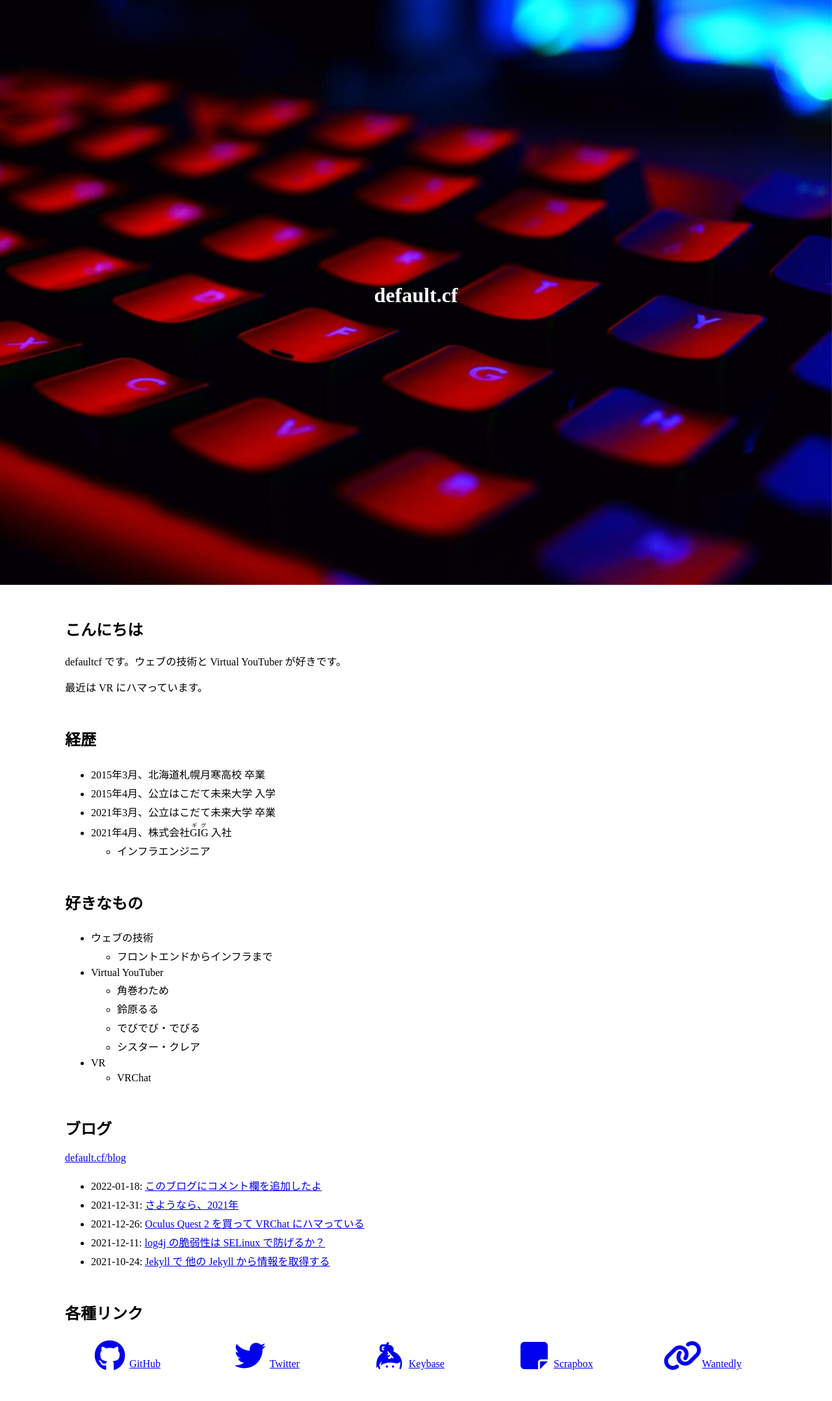
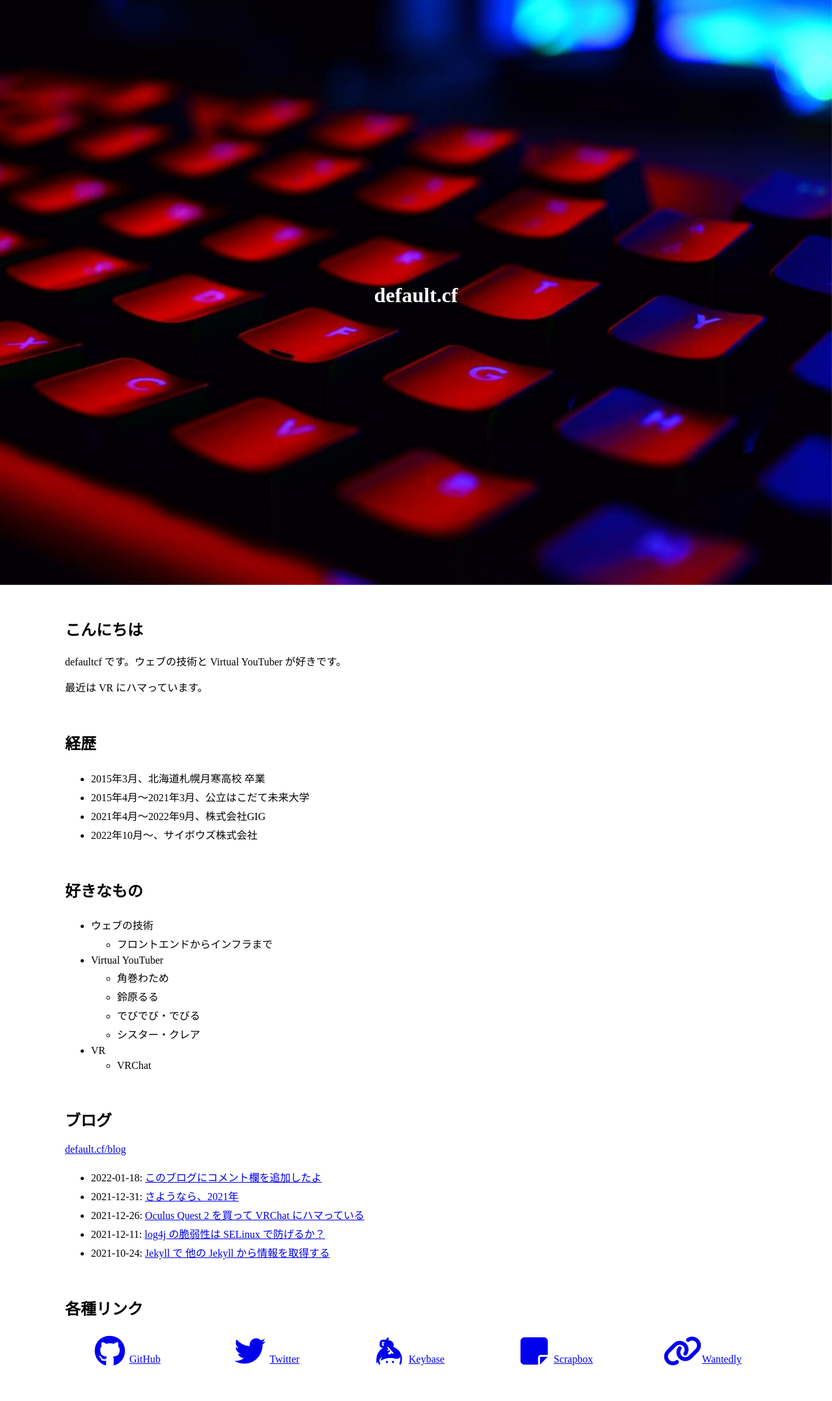
Before and after one commit to defaultcf/defaultcf.github.io, a Jekyll site: the page built from index.markdown, in a window 1280 px wide. Shown: the whole page at 65% size. Built offline with Jekyll 4.4.1, drawn with Linux system fonts in a browser that asks for light colours; nearby versions of some CDN libraries.

Commit message:
レイアウトと職歴を修正

```diff
--- a/index.markdown
+++ b/index.markdown
@@ -7,85 +7,92 @@
     <h1>default.cf</h1>
   </div>
 </header>
+
 <main>
-  <h2>こんにちは</h2>
-  <p>defaultcf です。ウェブの技術と Virtual YouTuber が好きです。</p>
-  <p>最近は VR にハマっています。</p>
+  <section>
+    <h2>こんにちは</h2>
+    <p>defaultcf です。ウェブの技術と Virtual YouTuber が好きです。</p>
+    <p>最近は VR にハマっています。</p>
+  </section>
 
-  <h2>経歴</h2>
-  <ul>
-    <li>2015年3月、北海道札幌月寒高校 卒業</li>
-    <li>2015年4月、公立はこだて未来大学 入学</li>
-    <li>2021年3月、公立はこだて未来大学 卒業</li>
-    <li>2021年4月、株式会社<ruby>GIG<rt>ギグ</rt></ruby> 入社
-      <ul>
-        <li>インフラエンジニア</li>
-      </ul>
-    </li>
-  </ul>
+  <section>
+    <h2>経歴</h2>
+    <ul>
+      <li>2015年3月、北海道札幌月寒高校 卒業</li>
+      <li>2015年4月～2021年3月、公立はこだて未来大学</li>
+      <li>2021年4月～2022年9月、株式会社GIG</li>
+      <li>2022年10月～、サイボウズ株式会社</li>
+    </ul>
+  </section>
 
-  <h2>好きなもの</h2>
-  <ul>
-    <li>ウェブの技術
-      <ul>
-        <li>フロントエンドからインフラまで</li>
-      </ul>
-    </li>
-    <li>Virtual YouTuber
-      <ul>
-        <li>角巻わため</li>
-        <li>鈴原るる</li>
-        <li>でびでび・でびる</li>
-        <li>シスター・クレア</li>
-      </ul>
-    </li>
-    <li>VR
-      <ul>
-        <li>VRChat</li>
-      </ul>
-    </li>
-  </ul>
+  <section>
+    <h2>好きなもの</h2>
+    <ul>
+      <li>ウェブの技術
+        <ul>
+          <li>フロントエンドからインフラまで</li>
+        </ul>
+      </li>
+      <li>Virtual YouTuber
+        <ul>
+          <li>角巻わため</li>
+          <li>鈴原るる</li>
+          <li>でびでび・でびる</li>
+          <li>シスター・クレア</li>
+        </ul>
+      </li>
+      <li>VR
+        <ul>
+          <li>VRChat</li>
+        </ul>
+      </li>
+    </ul>
+  </section>
 
-  <h2>ブログ</h2>
-  <p>
-    <a href="https://default.cf/blog/">default.cf/blog</a>
-  </p>
-  <ul>
-    {% assign entry = site.data.feed.feed.entry | slice: 0, 5 %}
-    {% for feed in entry %}
+  <section>
+    <h2>ブログ</h2>
+    <p>
+      <a href="https://default.cf/blog/">default.cf/blog</a>
+    </p>
+    <ul>
+      {% assign entry = site.data.feed.feed.entry | slice: 0, 5 %}
+      {% for feed in entry %}
+        <li>
+          {{ feed.updated | date: "%Y-%m-%d" }}:
+          <a href="{{ feed.id }}">{{ feed.title }}</a>
+        </li>
+      {% endfor %}
+    </ul>
+  </section>
+
+  <section>
+    <h2>各種リンク</h2>
+    <ul class="links">
       <li>
-        {{ feed.updated | date: "%Y-%m-%d" }}:
-        <a href="{{ feed.id }}">{{ feed.title }}</a>
+        <a href="https://github.com/defaultcf" target="_blank" rel="noopener">
+          <i class="fab fa-github fa-fw fa-3x" title="GitHub"></i>GitHub
+        </a>
       </li>
-    {% endfor %}
-  </ul>
-
-  <h2>各種リンク</h2>
-  <ul class="links">
-    <li>
-      <a href="https://github.com/defaultcf" target="_blank" rel="noopener">
-        <i class="fab fa-github fa-fw fa-3x" title="GitHub"></i>GitHub
-      </a>
-    </li>
-    <li>
-      <a href="https://twitter.com/defaultcf" target="_blank" rel="noopener">
-        <i class="fab fa-twitter fa-fw fa-3x" title="Twitter"></i>Twitter
-      </a>
-    </li>
-    <li>
-      <a href="https://keybase.io/defaultcf" target="_blank" rel="noopener">
-        <i class="fab fa-keybase fa-fw fa-3x" title="Keybase"></i>Keybase
-      </a>
-    </li>
-    <li>
-      <a href="https://scrapbox.io/defaultcf" target="_blank" rel="noopener">
-        <i class="fas fa-sticky-note fa-fw fa-3x" title="Scrapbox"></i>Scrapbox
-      </a>
-    </li>
-    <li>
-      <a href="https://www.wantedly.com/id/defaultcf" target="_blank" rel="noopener">
-        <i class="fas fa-link fa-fw fa-3x" title="Wantedly"></i>Wantedly
-      </a>
-    </li>
-  </ul>
+      <li>
+        <a href="https://twitter.com/defaultcf" target="_blank" rel="noopener">
+          <i class="fab fa-twitter fa-fw fa-3x" title="Twitter"></i>Twitter
+        </a>
+      </li>
+      <li>
+        <a href="https://keybase.io/defaultcf" target="_blank" rel="noopener">
+          <i class="fab fa-keybase fa-fw fa-3x" title="Keybase"></i>Keybase
+        </a>
+      </li>
+      <li>
+        <a href="https://scrapbox.io/defaultcf" target="_blank" rel="noopener">
+          <i class="fas fa-sticky-note fa-fw fa-3x" title="Scrapbox"></i>Scrapbox
+        </a>
+      </li>
+      <li>
+        <a href="https://www.wantedly.com/id/defaultcf" target="_blank" rel="noopener">
+          <i class="fas fa-link fa-fw fa-3x" title="Wantedly"></i>Wantedly
+        </a>
+      </li>
+    </ul>
+  </section>
 </main>
--- a/style.css
+++ b/style.css
@@ -30,10 +30,9 @@
   min-height: calc(100vh - var(--header-height) * 2);
   margin: 0 auto;
   padding: 30px;
-}
-
-h2:not(:first-of-type) {
-  padding-top: 30px;
+  display: flex;
+  flex-direction: column;
+  gap: 20px;
 }
 
 li {
```
Also changed, not shown: 2 other files.
